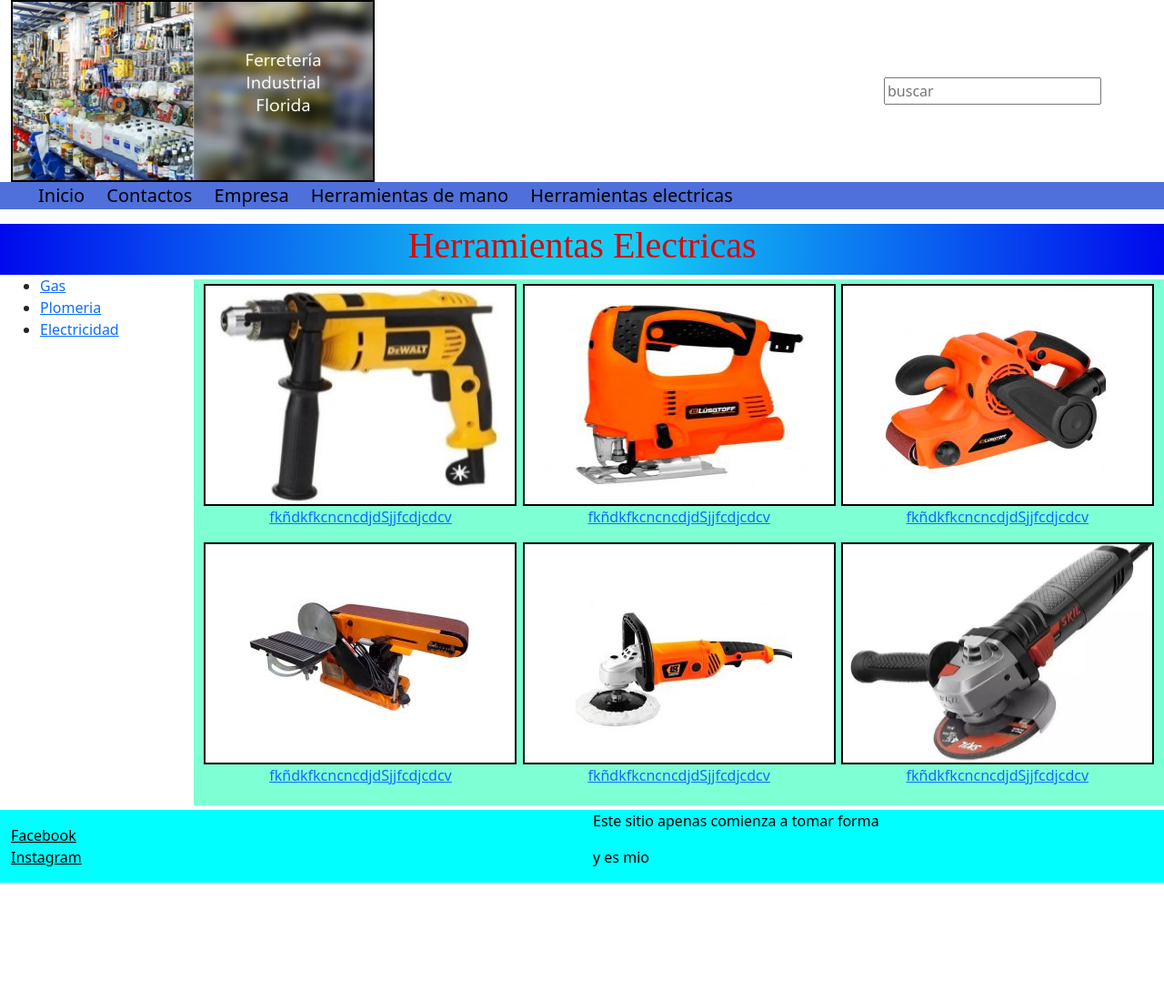
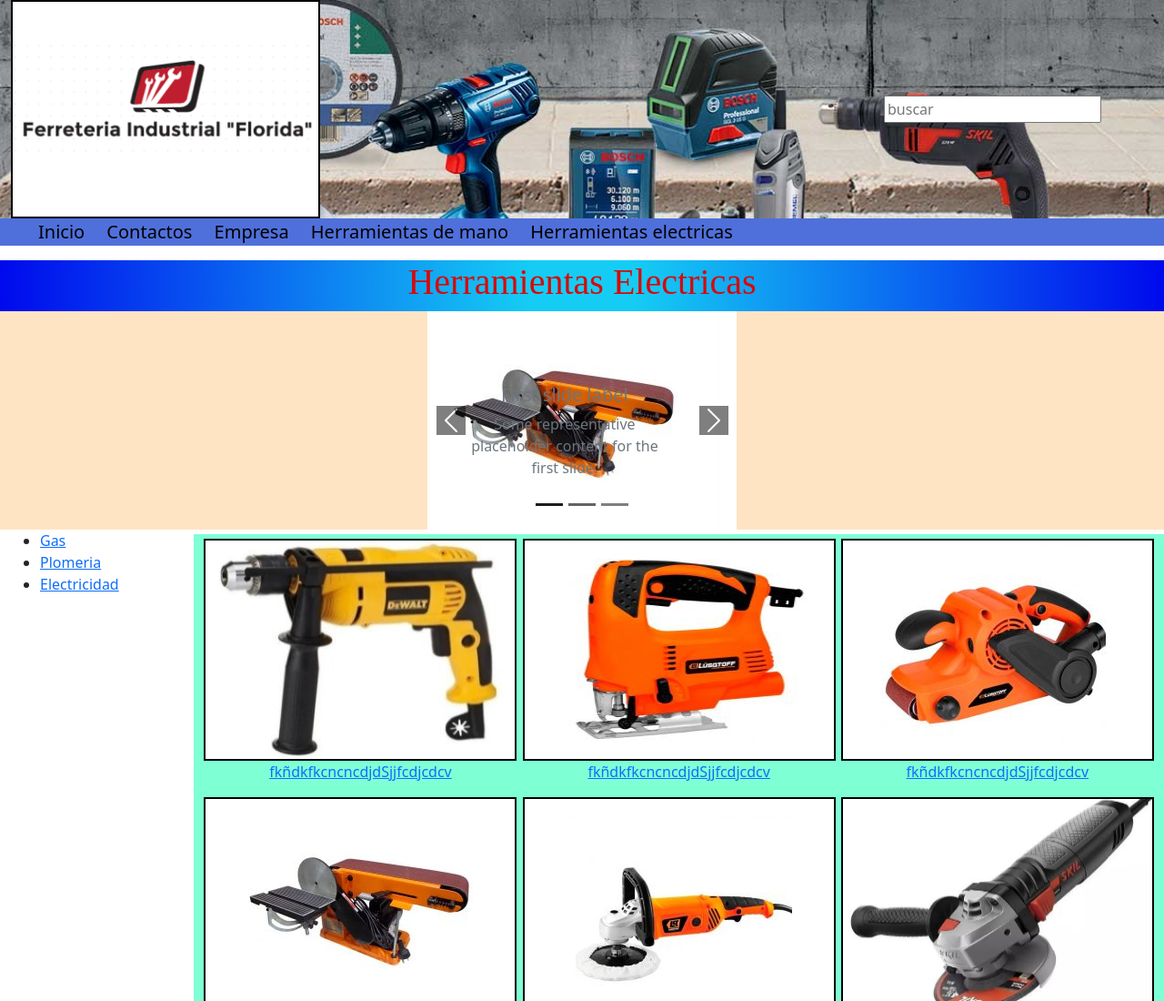
Before and after one commit to CeroMax/repositorio-ferreteria, a website: page paginas/productos_ferreteria.html in a window 1280 px wide. Shown: the top 1100 px of the page at 91% size. Before the commit the page ends 970 px from the top, so only its background shows below. Drawn offline with Linux system fonts and the light colour scheme.

Commit message:
cambios en encabezado y arreglos carousel

```diff
--- a/css/estilos.css
+++ b/css/estilos.css
@@ -1,22 +1,29 @@
 
+/*.carrouselMargenes{
+   width: 90%;
+   margin: auto;
+}*/
 .carousel {
    display: flex;
    background-color: bisque;
    justify-content: center;
    align-items: center;
-   padding: 0 50px;
+   /*padding: 0 50px;*/
 }
-.carousel img {
-   width: 400px;
-   height: 300px;
+/*.carousel img {
+   width: 340px;
+   height: 240px;
    padding-bottom: 10px;
-}
+}*/
 
-.carousel p {
+/*.carousel p {
    padding: 0 30px;
    width: 600px;
+}*/
+.tamañoInner{
+   width: 340px;
+   height: 240px;
 }
-
 
 .margenes{
    padding: 0px;
@@ -28,6 +35,10 @@
 }
 body header img{
    margin: 10px;
+}
+.imagenFondo{
+   background-image: url(../imagenes/fotoferreteria5.png);
+   background-size: 100% 380px;
 }
 .imagen{
    padding: 5px;
@@ -71,14 +82,21 @@
    text-decoration: none;
 
 }
+.menu li a:hover{
+background-color:cornflowerblue;
+}
 .submenu{
    display: none;
    position: absolute;
+   /*top: 40px;*/
+   left: 160px;
 }
+
 .submenu li{
    display: block;
    background-color: bisque;
 }
+
 .menu li:hover ul{
    display: block;
 }
@@ -134,8 +152,8 @@
    background-color: cornflowerblue;
 }
 .tamañoImagen2{
-   width: 400px;
-   height: 200px;
+   width: 340px;
+   height: 240px;
    transition: all 3s;
 }
 header a img:hover{
--- a/paginas/productos_ferreteria.html
+++ b/paginas/productos_ferreteria.html
@@ -13,9 +13,9 @@
 </head>
 <body class="container-fluid">
     <header>
-        <section class="row">
+        <section class="imagenFondo row">
             <div class="col-xs-12 col-md-9">
-                <a href="../index.html"><img class="bordeImagen tamañoImagen2" src="../imagenes/logo_ferreteria3.jpg"  alt="Logo de la pagina"></a>
+                <a href="../index.html"><img class="bordeImagen tamañoImagen2" src="../imagenes/logonuevo2.png"  alt="Logo de la pagina"></a>
             </div>
             <div class="buscar col-xs-12 col-md-3">
                 <input type="search" placeholder="buscar">
@@ -40,13 +40,60 @@
             </nav>
             </div>
         </section>
+    </header>
 
-    </header>
+
     <section class="row">
         <div class="claseH1 col 12">
             <h1>Herramientas Electricas</h1>
         </div>
     </section>
+
+    <!-- comienza carousel-->
+    <section class="row col 12">
+        <div class="carousel">
+            <div id="SliderBv5" class=" carousel slide" data-bs-ride="carousel">
+                <div class="carousel-indicators">
+                    <button type="button" data-bs-target="#SliderBv5" data-bs-slide-to="0" class="active" style="background-color:black;" aria-current="true" aria-label="Slide 1"></button>
+                    <button type="button" data-bs-target="#SliderBv5" data-bs-slide-to="1" style="background-color:black;" aria-label="Slide 2"></button>
+                    <button type="button" data-bs-target="#SliderBv5" data-bs-slide-to="2" style="background-color:black;" aria-label="Slide 3"></button>
+                </div>
+                <div class=" tamañoInner carousel-inner">
+                    <div class="carousel-item active">
+                        <img class="tamañoImagen3" src="../imagenes/herramientaelectrica4.png" class="d-block w-100" alt="...">
+                    <div class="carousel-caption d-none d-md-block">
+                    <h5 class="text-muted">First slide label</h5>
+                    <p class="text-muted">Some representative placeholder content for the first slide.</p>
+                </div>
+                </div>
+                    <div class="carousel-item">
+                        <img class="tamañoImagen3" src="../imagenes/herramientaelectrica2.png" class="d-block w-100" alt="...">
+                    <div class="carousel-caption d-none d-md-block">
+                    <h5 class="text-muted">Second slide label</h5>
+                    <p class="text-muted">Some representative placeholder content for the second slide.</p>
+                </div>
+                </div>
+                    <div class="carousel-item">
+                        <img class="tamañoImagen3" src="../imagenes/herramientaelectrica3.png" class="d-block w-100" alt="...">
+                    <div class="carousel-caption d-none d-md-block">
+                    <h5 class="text-muted">Third slide label</h5>
+                    <p class="text-muted">Some representative placeholder content for the third slide.</p>
+                </div>
+            </div>
+            </div>
+                <button class="carousel-control-prev" type="button" data-bs-target="#SliderBv5" data-bs-slide="prev">
+                    <span class="carousel-control-prev-icon" aria-hidden="true" style="background-color:black;"></span>
+                    <span class="visually-hidden">Previous</span>
+                </button>
+                <button class="carousel-control-next" type="button" data-bs-target="#SliderBv5" data-bs-slide="next">
+                    <span class="carousel-control-next-icon" aria-hidden="true" style="background-color:black;"></span>
+                    <span class="visually-hidden">Next</span>
+                </button>
+            </div>
+        </div>
+    </section>
+        <!--termina carousel-->
+
     <section class="row">
         <div class="col-sm-3 col-md-2">
             <ul>
```
Also changed, not shown: index.html (+7 -6 lines), paginas/contactos.html (+2 -2 lines), paginas/empresa.html (+2 -2 lines), paginas/herramientas.html (+9 -11 lines), imagenes/fotoferreteria1.png (added), imagenes/fotoferreteria2.png (added), imagenes/fotoferreteria3.png (added), imagenes/fotoferreteria4.png (added), imagenes/fotoferreteria5.png (added), imagenes/logonuevo.png (added), imagenes/logonuevo2.png (added).
